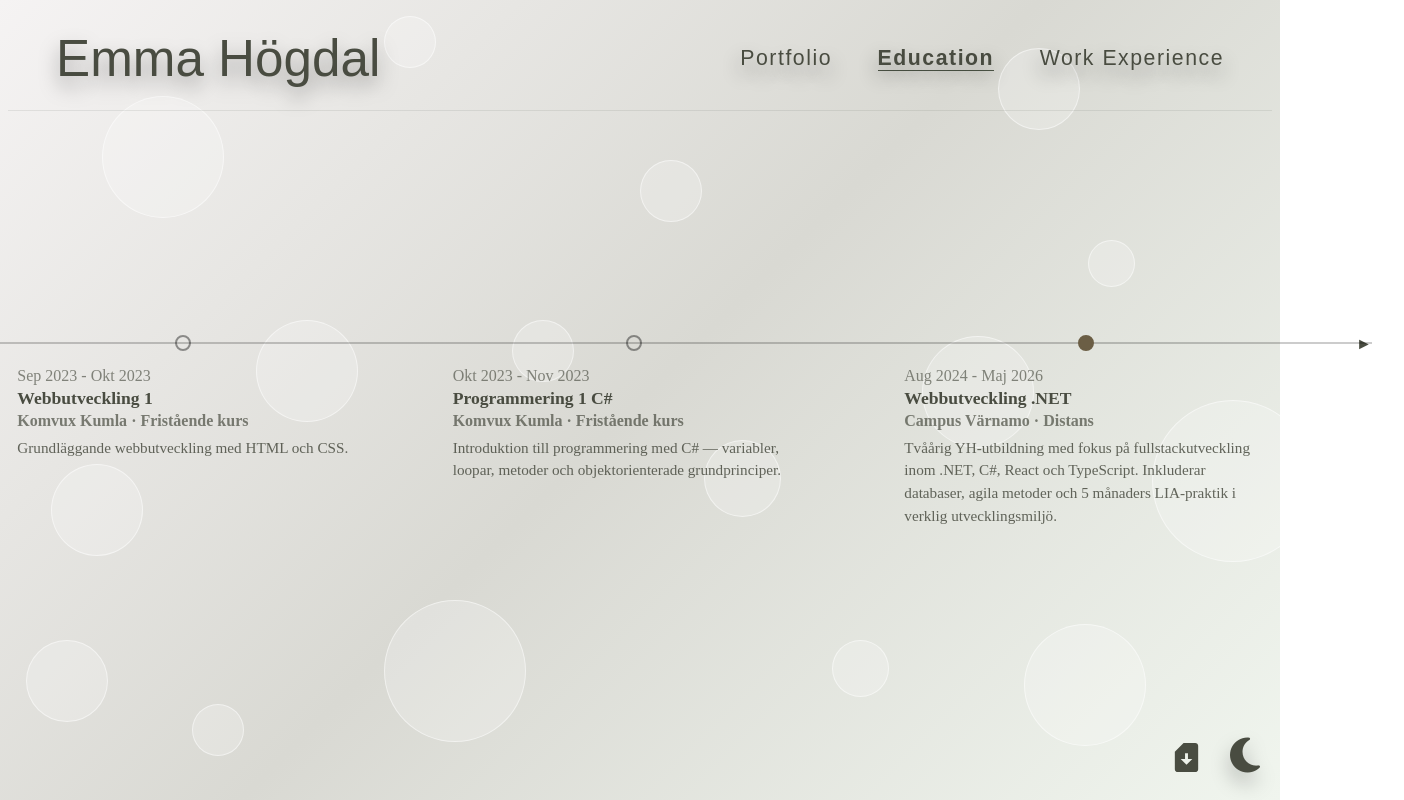
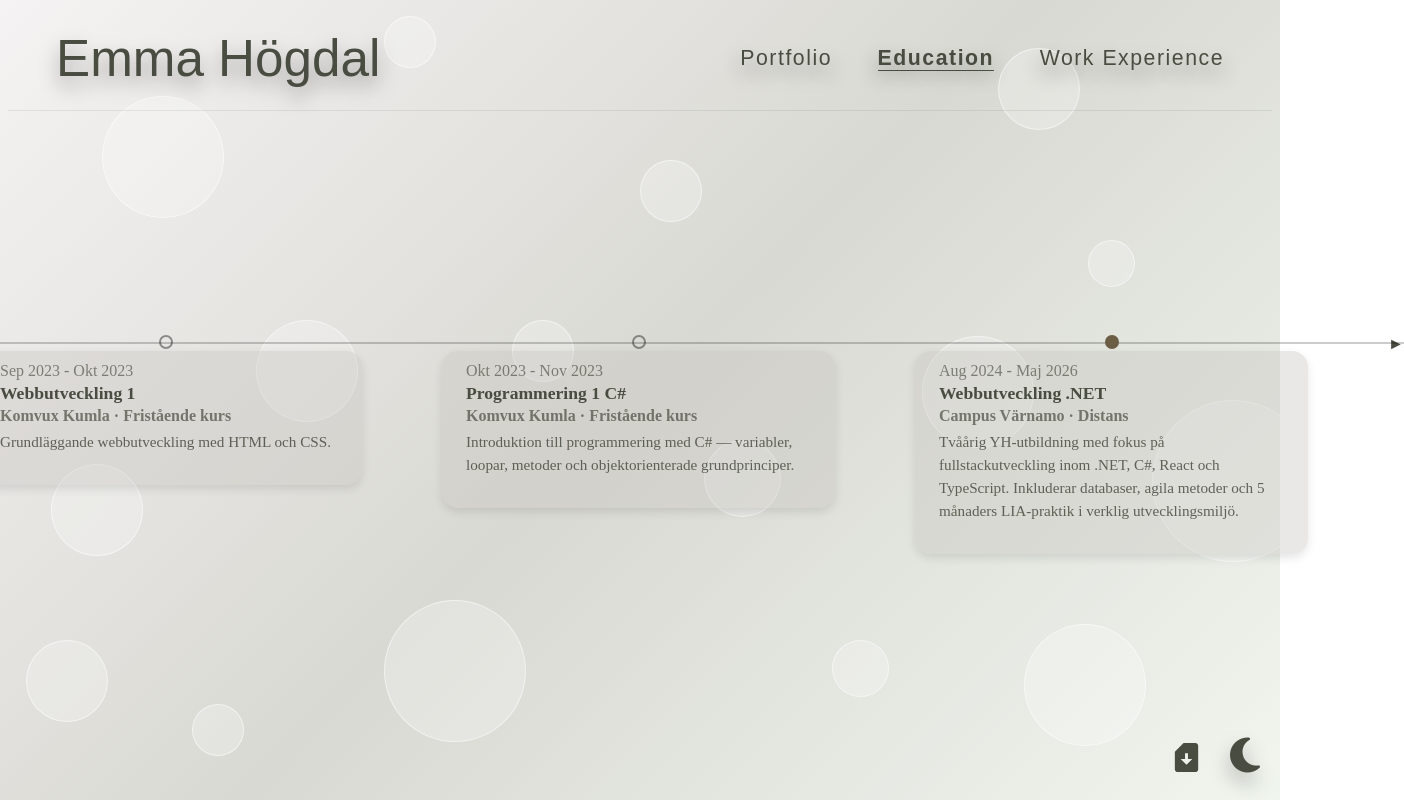
Before and after one commit to Dilemma98/emmahogdal, a React (Vite) app: page /#/education in a window 1280 px wide. Shown: the whole page, 1404 px wide, since content can reach past the window. Built offline with nearby package versions, Linux system fonts and the light colour scheme; a web font is replaced by a local one.

Commit message:
background for education and work items

```diff
--- a/src/app.css
+++ b/src/app.css
@@ -52,7 +52,7 @@
 }
 
 body.lightMode .bubble {
-  background: rgba(255, 255, 255, 0.23);
+  background: rgba(255, 255, 255, 0.25);
   border: 1px solid rgba(255, 255, 255, 0.5);
 }
 
--- a/src/stylesheets/education.css
+++ b/src/stylesheets/education.css
@@ -49,18 +49,31 @@
     align-items: center;
     flex: 1;
     min-width: 80px;
-    padding-right: 0.5rem;
+     max-width: 25em;
+    margin: 1em auto;
+     background: #c7c4bf65;
+    border-radius: 1em;
+    box-shadow: 0 4px 10px rgba(0, 0, 0, 0.1);
+    padding: 1em 1.5em;
+    position: relative;
+    box-sizing: border-box;
+    transition: transform 0.3s ease, box-shadow 0.3s ease;
+}
+
+body.darkMode .timeline-item {
+    background: rgba(90, 88, 85, 0.6);
 }
 
 .timeline-dot {
-    width: 16px;
-    height: 16px;
+  width: 14px;
+    height: 14px;
     border-radius: 50%;
     background-color: transparent;
     border: 2px solid rgba(255, 255, 255, 0.5);
     box-sizing: border-box;
     flex-shrink: 0;
-    margin-bottom: 1rem;
+    margin-top: -2em;
+    margin-bottom: 0.8rem;
     z-index: 1;
 }
 
@@ -138,6 +151,7 @@
         margin-bottom: 2rem;
         gap: 1rem;
         align-items: flex-start;
+
     }
 
     .timeline-dot {
--- a/src/stylesheets/workExp.css
+++ b/src/stylesheets/workExp.css
@@ -10,10 +10,10 @@
 }
 
 .work-wrapper {
-    padding: 4rem 2rem 0rem;
+    /* padding: 2rem 2rem 0rem; */
     width: 92%;
     justify-self: center;
-    margin-top: 2em;
+    margin-top: 3.3em;
 }
 
 .work-row {
@@ -41,7 +41,20 @@
     align-items: center;
     flex: 1;
     min-width: 80px;
-    padding-right: 0.5rem;
+    max-width: 25em;
+    margin: 1em auto;
+    /* padding-right: 0.5rem; */
+    background: #c7c4bf65;
+    border-radius: 1em;
+    box-shadow: 0 4px 10px rgba(0, 0, 0, 0.1);
+    padding: 1em 1.5em;
+    position: relative;
+    box-sizing: border-box;
+    transition: transform 0.3s ease, box-shadow 0.3s ease;
+}
+
+body.darkMode .work-item {
+    background: rgba(90, 88, 85, 0.6);
 }
 
 .work-dot {
@@ -52,6 +65,7 @@
     border: 2px solid rgba(255, 255, 255, 0.5);
     box-sizing: border-box;
     flex-shrink: 0;
+    margin-top: -2em;
     margin-bottom: 0.8rem;
     z-index: 1;
 }
```
